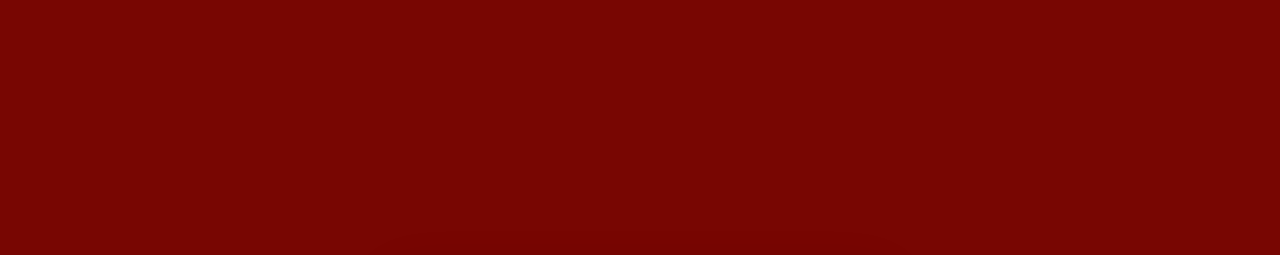
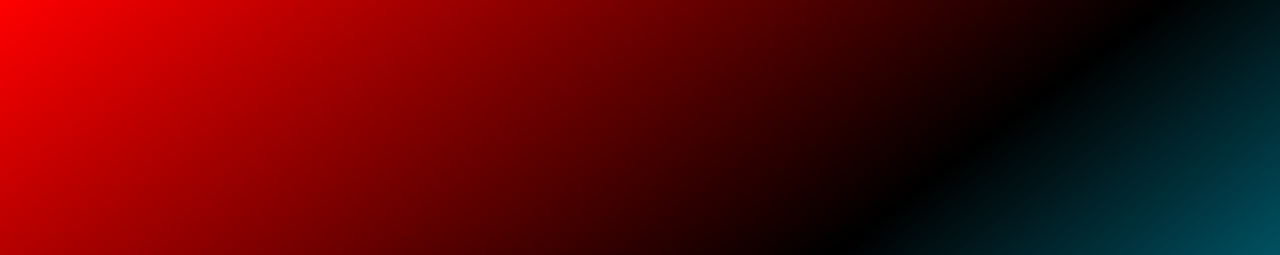
Before and after one commit to TikATProtocool/tikatprotocool.github.io, a plain HTML site: page index.html in a window 1280 px wide. Shown: the top 255 px of the page. Drawn offline with Linux system fonts and the light colour scheme.

Commit message:
Update index.html

```diff
--- a/index.html
+++ b/index.html
@@ -18,8 +18,8 @@
       align-items: center;
       justify-content: center;
       font-family: Inter, Arial, sans-serif;
-      background: #780602;
-      color: #f9fbfe;
+      background: #ff0000;
+      background: linear-gradient(143deg, rgba(255, 0, 0, 1) 0%, rgba(0, 0, 0, 1) 50%, rgba(0, 212, 255, 1) 100%);
     }
 
     .card {
```
